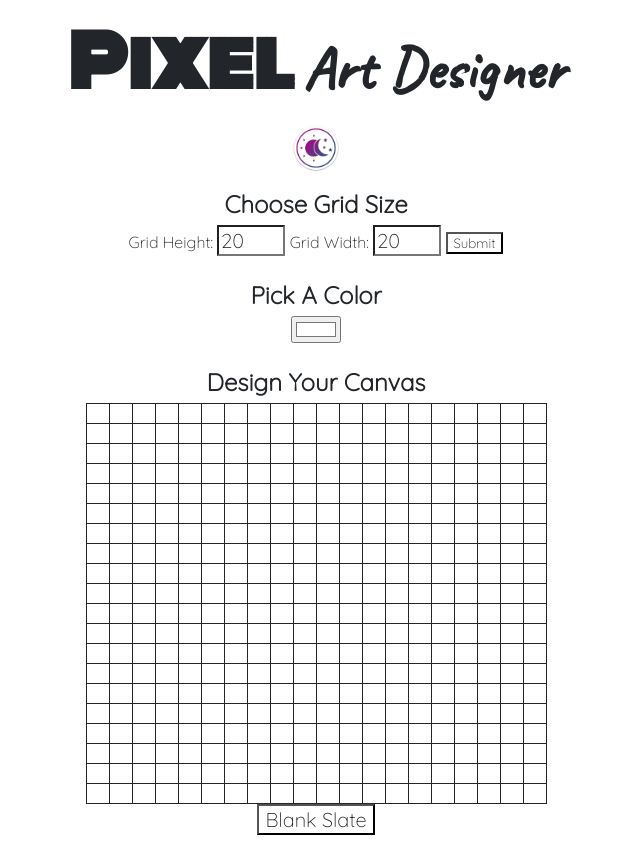
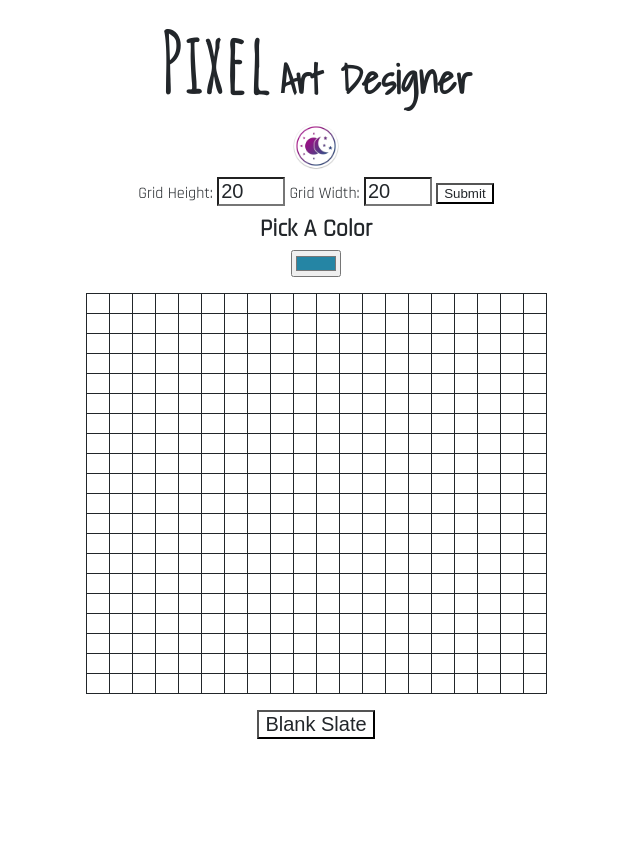
Before and after one commit to mirandaklein/Pixel-Art-Maker, a plain HTML site: page index.html in a window 1280 px wide. Shown: the whole page, without its empty margins (324-964 px from the left). After the commit the page ends 800 px from the top, so only its background shows below. Drawn offline with Linux system fonts and the light colour scheme.

Commit message:
style changes

```diff
--- a/designs.js
+++ b/designs.js
@@ -3,27 +3,36 @@ const pixelCanvas = document.getElementById("pixelCanvas");
 
 //Changes cell based on color chosen
 function changeColor() {
+
   const color = document.getElementById("colorPicker").value;
   this.style.background = color;
 }
+/*
+function changeColor() {
+  console.log(this.onmousedown)
+  this.onmousedown = function() {
+    const color = document.getElementById("colorPicker").value;
+    this.style.background = color;
+  }
+}
 
+*/
 
-//Makes initial grid on load, makes grid based on heigth x width, clears grid
+//Makes initial grid on load, makes grid based on height x width, clears grid
 function makeGrid() {
-  const gridHeight = document.getElementById("inputHeight").value;
-  const gridWidth = document.getElementById("inputWidth").value;
+  const gridRow = document.getElementById("inputHeight").value;
+  const gridCells = document.getElementById("inputWidth").value;
   pixelCanvas.innerText = ""; // empty table
 
-  for (let h = 0; h < gridHeight; ++h) {
+  for (let r = 0; r < gridRow; ++r) {
     const row = pixelCanvas.insertRow(-1); // insert new row at the last position
-    for (let w = 0; w < gridWidth; ++w) {
+    for (let c = 0; c < gridCells; ++c) {
       const cell = row.insertCell(-1); //insert new cell at the last position
+
       cell.onclick = changeColor;
-      cell.onmouseover= changeColor;
-  };
+ }
+
 }
-
-
 
   event.preventDefault();
 }
--- a/index.html
+++ b/index.html
@@ -4,7 +4,9 @@
     <title>Pixel Art Maker!</title>
     <link rel="stylesheet" href="https://fonts.googleapis.com/css?family=Monoton">
     <link id="pagestyle" rel="stylesheet" type="text/css" href="styles.css">
-    <link href="https://fonts.googleapis.com/css?family=Caveat|Quicksand:300&display=swap" rel="stylesheet">
+    <link href="https://fonts.googleapis.com/css?family=Amatic+SC:400,700&display=swap" rel="stylesheet">
+    <link href="https://fonts.googleapis.com/css?family=Rajdhani|Shadows+Into+Light&display=swap" rel="stylesheet">
+
 
 
 
@@ -15,7 +17,6 @@
         <img id="styleSwitch" src='smartdarkmode-appicon.png' onclick="clickStyleChange();" alt='javascript button' height='50px'/>
 
 
-    <h2>Choose Grid Size</h2>
     <form id="sizePicker" onSubmit= "makeGrid();">
         Grid Height:
         <input type="number" id="inputHeight" name="height" min="1" max="100" value="20">
@@ -25,11 +26,10 @@
     </form>
 
     <h2>Pick A Color</h2>
-    <input type="color" id="colorPicker" value=#FFFFFF>
-
-    <h2>Design Your Canvas</h2>
+    <input type="color" id="colorPicker" value=#2585A4>
+    <p>
     <table id="pixelCanvas"></table>
-
+    </p>
    <form id="refresher" onSubmit="makeGrid();">
         <input type="submit" value="Blank Slate" style="font-family: 'Quicksand', sans-serif; font-size: 20px;" >
    </form>
--- a/styles.css
+++ b/styles.css
@@ -1,6 +1,6 @@
 body {
     text-align: center;
-    font-family: 'Quicksand', sans-serif;
+    font-family: 'Rajdhani', sans-serif;
     color: #22262A;
 
 }
@@ -9,21 +9,21 @@ h1 {
     margin: 0.2em;
 }
 .pixel{
-    font-size: 70px;
-    font-family: Monoton;
+    font-size: 85px;
+    font-family: 'Amatic SC', cursive;
 
 }
 .artMaker{
-    font-size: 60px;
-    font-family: 'Caveat', cursive;
+    font-size: 40px;
+    font-family: 'Shadows Into Light', cursive;
 }
 
 h2 {
     margin: 1em 0 0.25em;
 }
 
-h2:first-of-type {
-    margin-top: 0.5em;
+h2 {
+    margin-top: 0.3em;
 }
 
 .darkModeButton{
--- a/stylesDark.css
+++ b/stylesDark.css
@@ -11,13 +11,13 @@ h1 {
     margin: 0.2em;
 }
 .pixel{
-    font-size: 70px;
-    font-family: Monoton;
+    font-size: 85px;
+    font-family: 'Amatic SC', cursive;
 
 }
 .artMaker{
-    font-size: 60px;
-    font-family: 'Caveat', cursive;
+    font-size: 40px;
+    font-family: 'Shadows Into Light', cursive;
 }
 
 .darkModeButton{
@@ -29,8 +29,8 @@ h2 {
     margin: 1em 0 0.25em;
 }
 
-h2:first-of-type {
-    margin-top: 0.5em;
+h2 {
+    margin-top: 0.3em;
 }
 
 table,
```
